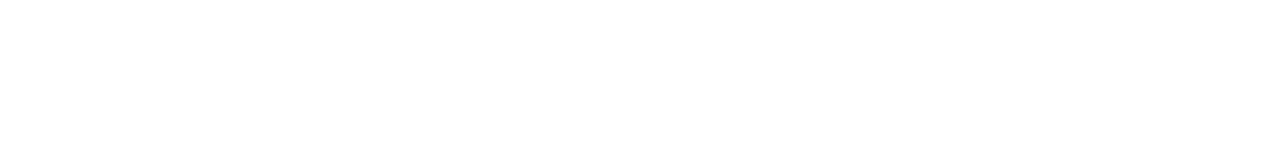
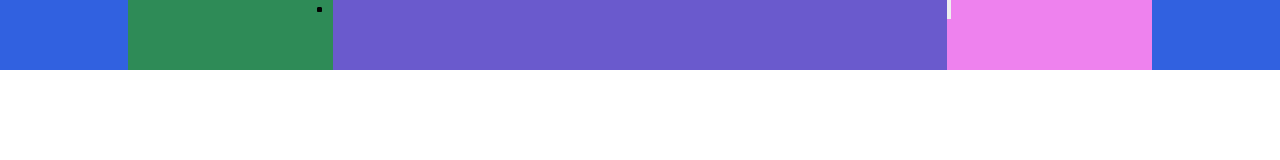
Before and after one commit to SalvalajoRiccardo/htmlcss-discord, a plain HTML site: page index.html in a window 1280 px wide. Drawn offline with Linux system fonts and the light colour scheme.

Commit message:
debug header

```diff
--- a/css/style.css
+++ b/css/style.css
@@ -3,3 +3,50 @@
     padding: 0;
     box-sizing: border-box;
 }
+
+/* debug */
+.debug header {
+    height: 70px;
+    width: 100%;
+    background-color: #3161e0;
+}
+
+.debug .container {
+    width: 80%;
+    height: 70px;
+    margin: auto;
+    background-color: red;
+
+
+}
+
+.clearfix::after {
+    content: "";
+    display: table;
+    clear: both;
+}
+
+
+.debug .container * {
+    float: left;
+}
+
+.debug .container #logo {
+    height: 100%;
+    width: 20%;
+    background-color: seagreen;
+}
+
+.debug .menu {
+
+    height: 100%;
+    width: 60%;
+    background-color: slateblue;
+}
+
+.debug .buttonh {
+    height: 100%;
+    width: 20%;
+    background-color: violet;
+
+}
--- a/index.html
+++ b/index.html
@@ -7,7 +7,43 @@
     <title>Esercizio Discord</title>
     <link rel="stylesheet" href="css/style.css">
 </head>
-<body>
+<body class="debug">
+    <!-- inizio header -->
+    <header>
+        <div class="container clearfix">
+            <div id="logo">
+
+            </div>
+
+            <!-- menu -->
+            <nav class="menu">
+                <ul>
+                    <li><a href="#"></a></li>
+                    <li><a href="#"></a></li>
+                    <li><a href="#"></a></li>
+                    <li><a href="#"></a></li>
+                    <li><a href="#"></a></li>
+                </ul>
+            </nav>
+            <!-- menu -->
+
+            <div class="buttonh">
+                <input type="button">
+
+            </div>
+
+
+        </header>
+        <!-- fine header -->
+
+        <!-- inizio jumbotron -->
+        <section class="jumbotron">
+
+
+        </section>
+        <!-- fine jumbotron -->
+
+        </div>
 
 </body>
 </html>
```
